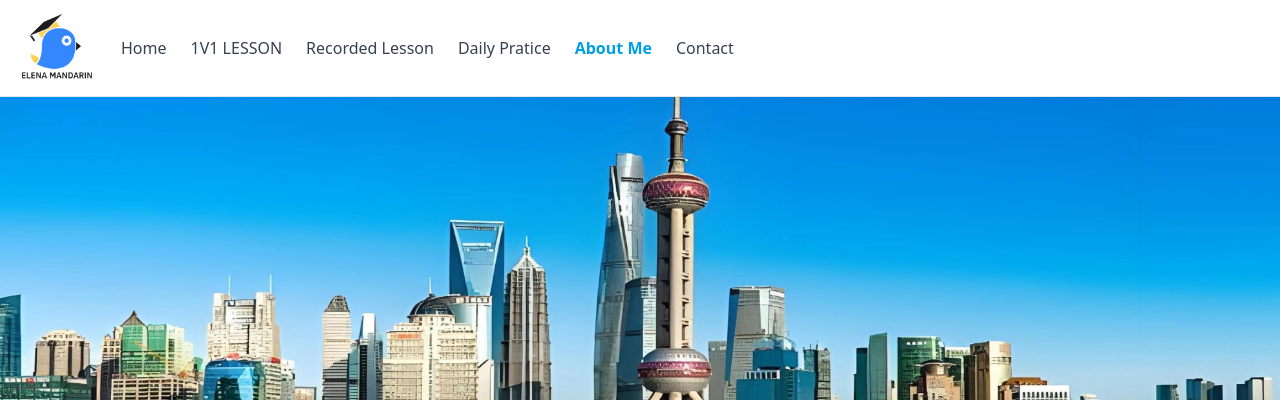
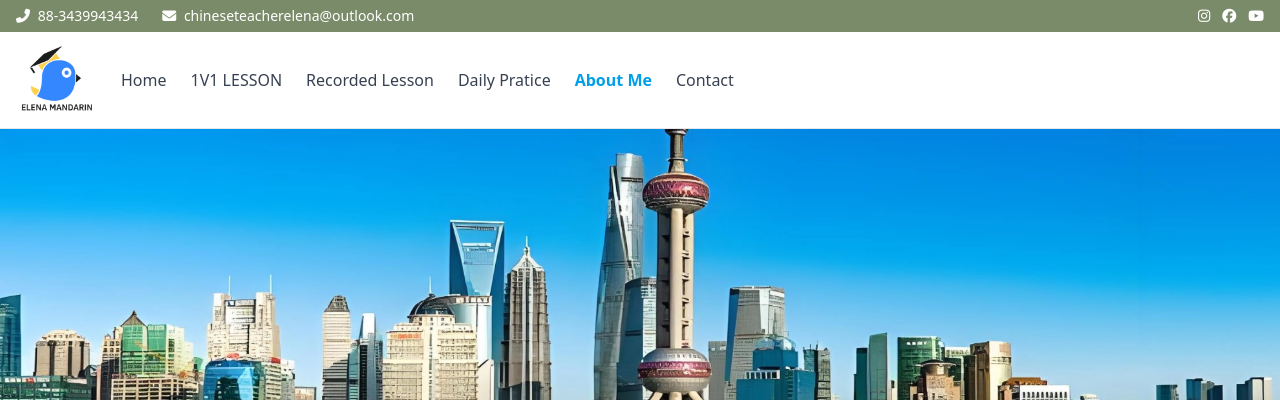
Before and after one commit to pl1998/CHINESE.STUDY.COM, a Laravel app: page /about in a window 1280 px wide. Shown: the top 420 px of the page. Run offline with Laravel 10, Linux system fonts and the light colour scheme; style sheets or scripts are compiled from the project's sources; some libraries are stand-ins or nearby versions.

Commit message:
feat:页面优化

```diff
--- a/resources/js/Components/Navbar.vue
+++ b/resources/js/Components/Navbar.vue
@@ -1,5 +1,32 @@
 <template>
-  <header class="fixed top-0 left-0 w-full z-50 bg-white border-b border-gray-200">
+  <!-- 顶部广告栏，fixed在最上方 -->
+  <div class="fixed top-0 left-0 w-full z-50 bg-[#7a8b6a] text-white text-sm h-8 flex items-center">
+    <div class="max-w-7xl mx-auto flex items-center justify-between px-4 w-full">
+      <div class="flex items-center space-x-6">
+        <span>
+          <i class="fas fa-phone-alt mr-1"></i>
+          88-3439943434
+        </span>
+        <span>
+          <i class="fas fa-envelope mr-1"></i>
+          chineseteacherelena@outlook.com
+        </span>
+      </div>
+      <div class="flex items-center space-x-3">
+        <a href="#" class="hover:text-gray-200 transition-colors">
+          <i class="fab fa-instagram"></i>
+        </a>
+        <a href="#" class="hover:text-gray-200 transition-colors">
+          <i class="fab fa-facebook"></i>
+        </a>
+        <a href="#" class="hover:text-gray-200 transition-colors">
+          <i class="fab fa-youtube"></i>
+        </a>
+      </div>
+    </div>
+  </div>
+  <!-- 主导航栏，fixed并且top-8（32px）紧贴广告栏下方 -->
+  <header class="fixed top-8 left-0 w-full z-40 bg-white border-b border-gray-200">
     <div class="max-w-7xl mx-auto flex items-center py-2 px-4">
       <!-- 左侧 logo -->
       <div class="flex items-center">
@@ -38,15 +65,6 @@
           :class="url.startsWith('/contact') ? 'text-[#009FE8] font-bold' : 'text-gray-700'"
         >Contact</Link>
       </nav>
-      <!-- <div class="flex flex-col items-end">
-        <div class="flex items-center space-x-2">
-          <svg class="w-5 h-5 text-[#009FE8]" fill="none" stroke="currentColor" stroke-width="2" viewBox="0 0 24 24">
-            <path d="M21 10.5V6a2 2 0 0 0-2-2H5a2 2 0 0 0-2 2v12a2 2 0 0 0 2 2h14a2 2 0 0 0 2-2v-4.5l-7-3.5-7 3.5" />
-          </svg>
-          <span class="text-xs font-semibold">email</span>
-        </div>
-        <span class="text-xs font-semibold text-gray-800">chineseteacherelena@outlook.com</span>
-      </div> -->
     </div>
   </header>
 </template>
```
